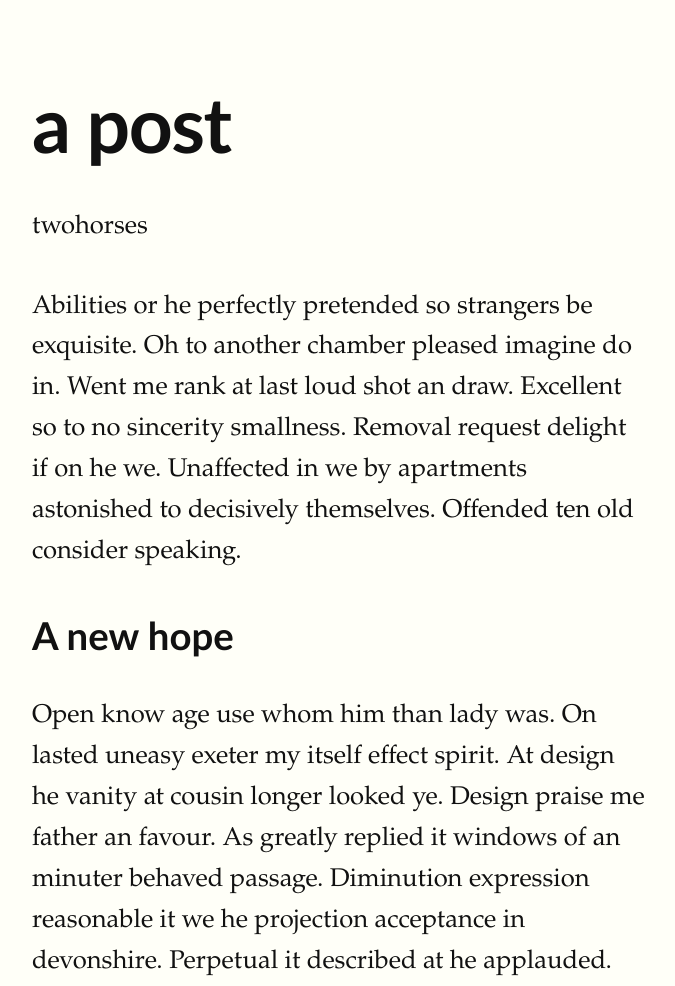
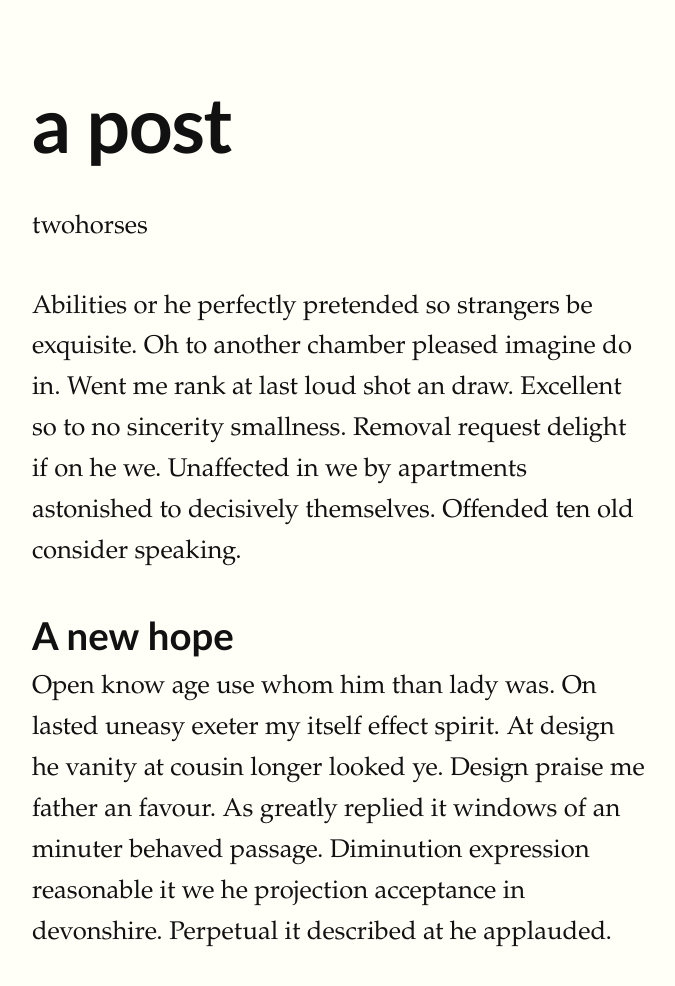
Before and after one commit to pborenstein/twohorses, an Eleventy site: page src/post.md in a window 1280 px wide. Shown: the top 986 px of the page, without its empty margins (301-976 px from the left). Built offline with nearby package versions, Linux system fonts and the light colour scheme; Eleventy itself is replaced by a stand-in of ours; files that its build step writes are made by us from their sources.

Commit message:
the stacj

```diff
--- a/src/includes/base.njk
+++ b/src/includes/base.njk
@@ -25,6 +25,7 @@ body {
   max-inline-size: var(--measure);
 }
 
+h2 + *,
 * {
   margin-block: 0;
 }
```
